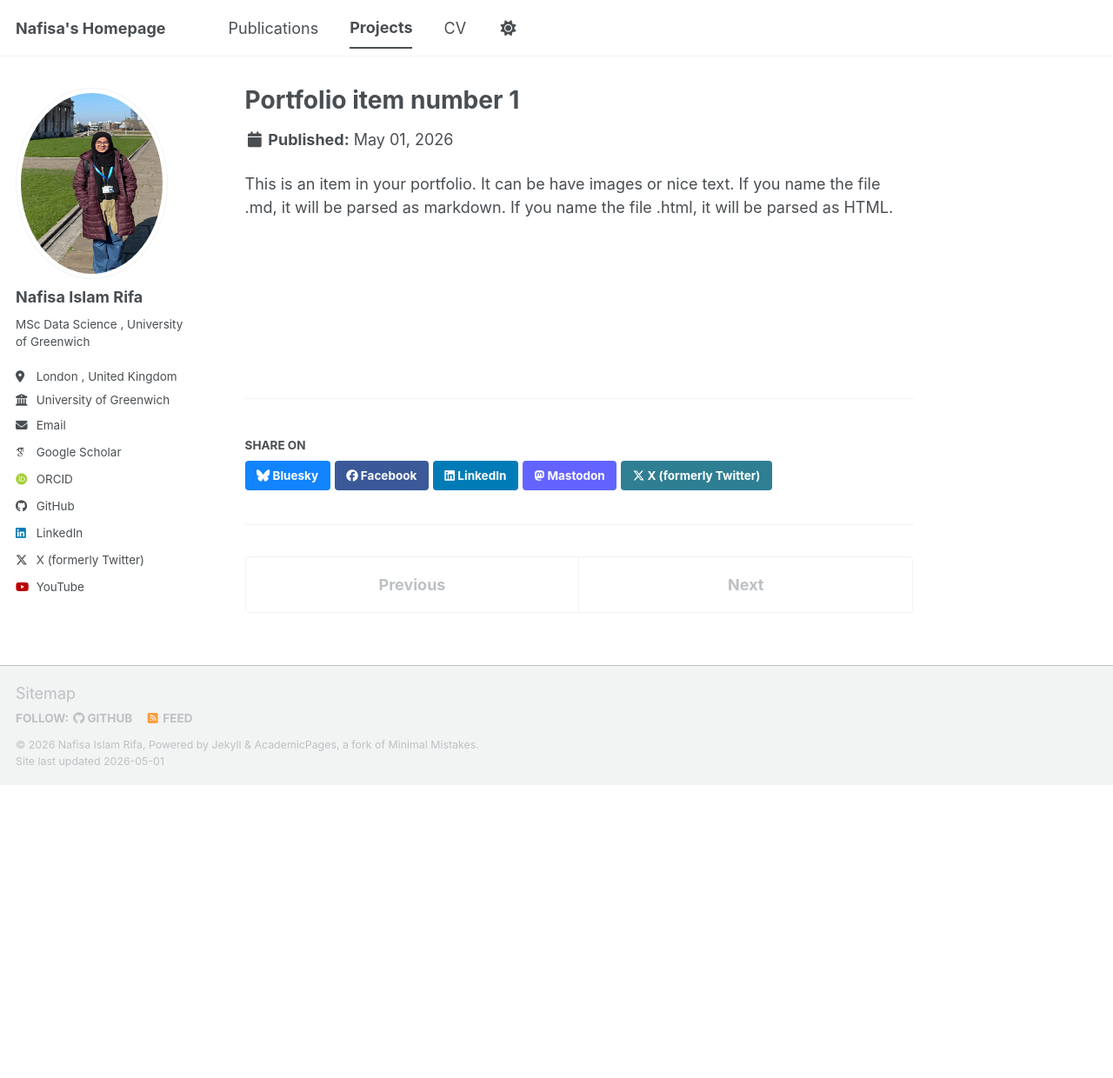
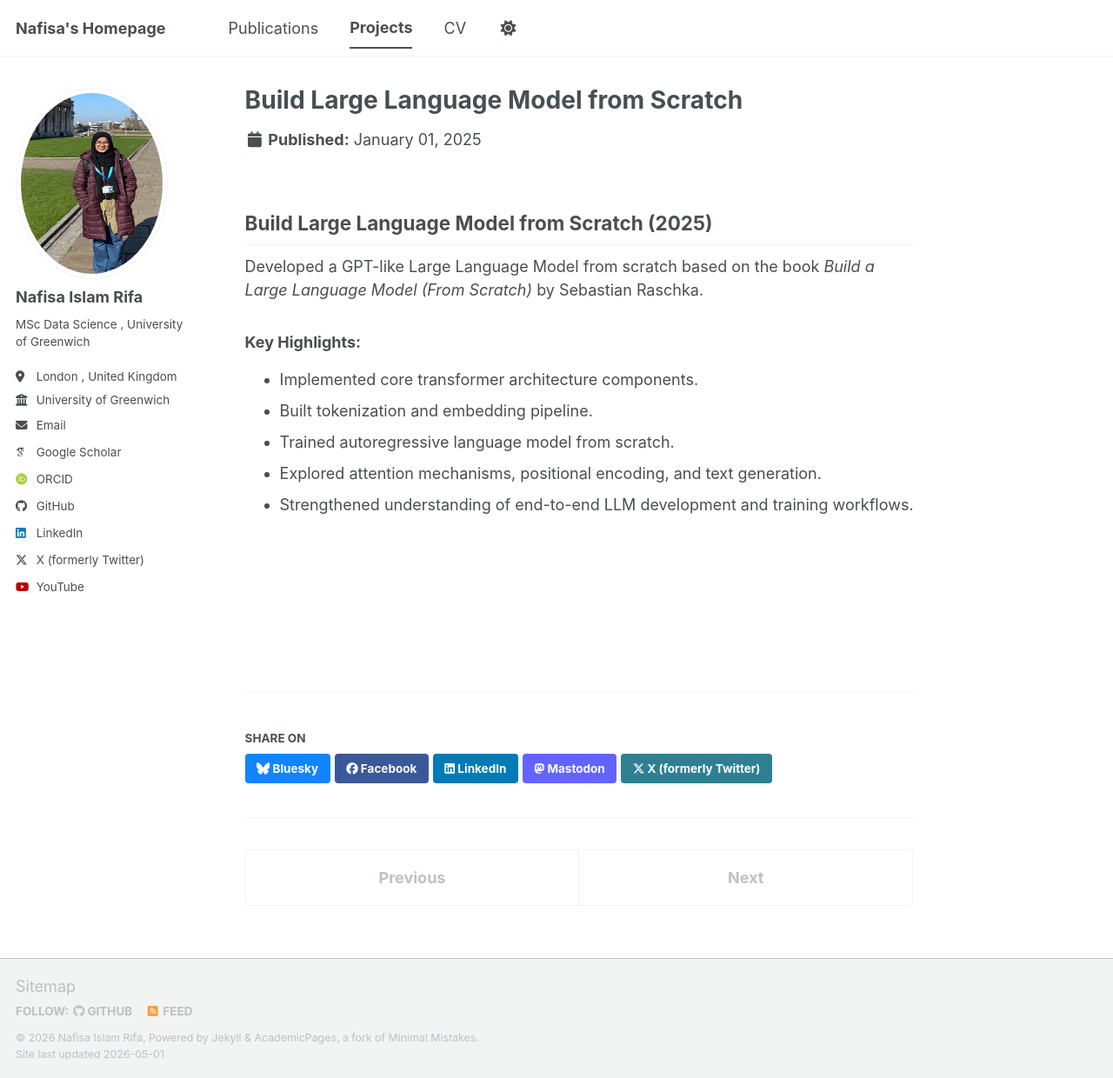
Before and after one commit to NafisaIslamRifa/NafisaIslamRifa.github.io, a Jekyll site: the page built from _portfolio/portfolio-1.md, in a window 1280 px wide and 1240 px high. Shown: the whole window at 87% size. Built offline with Jekyll 4.4.1, drawn with Linux system fonts in a browser that asks for light colours; some web fonts are replaced; a script bundle is joined from its source files by our own code; library files that are not in the unit come from our copies.

Commit message:
Revise portfolio item to showcase LLM development
Updated portfolio item to reflect the development of a GPT-like Large Language Model from scratch, including key highlights of the project.

```diff
--- a/_portfolio/portfolio-1.md
+++ b/_portfolio/portfolio-1.md
@@ -1,7 +1,17 @@
 ---
-title: "Portfolio item number 1"
-excerpt: "Short description of portfolio item number 1<br/><img src='/images/500x300.png'>"
+title: "Build Large Language Model from Scratch"
+excerpt: "Developed a GPT-like Large Language Model from scratch based on Sebastian Raschka's book Build a Large Language Model (From Scratch).<br/><img src='/images/500x300.png'>"
 collection: portfolio
+date: 2025-01-01
 ---
 
-This is an item in your portfolio. It can be have images or nice text. If you name the file .md, it will be parsed as markdown. If you name the file .html, it will be parsed as HTML.
+## Build Large Language Model from Scratch (2025)
+
+Developed a GPT-like Large Language Model from scratch based on the book *Build a Large Language Model (From Scratch)* by Sebastian Raschka.
+
+### Key Highlights:
+- Implemented core transformer architecture components.
+- Built tokenization and embedding pipeline.
+- Trained autoregressive language model from scratch.
+- Explored attention mechanisms, positional encoding, and text generation.
+- Strengthened understanding of end-to-end LLM development and training workflows.
```
